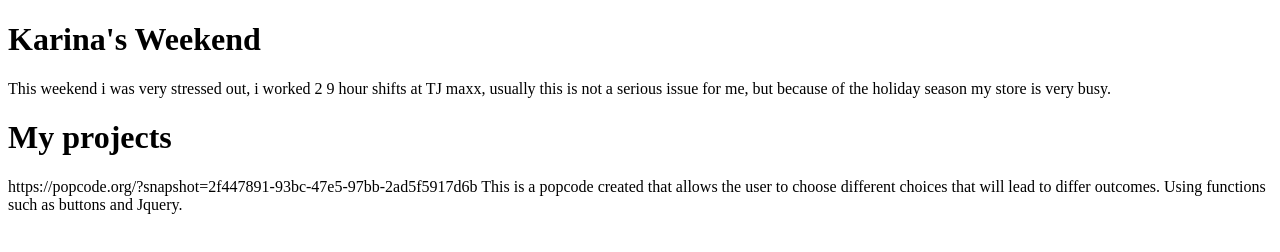
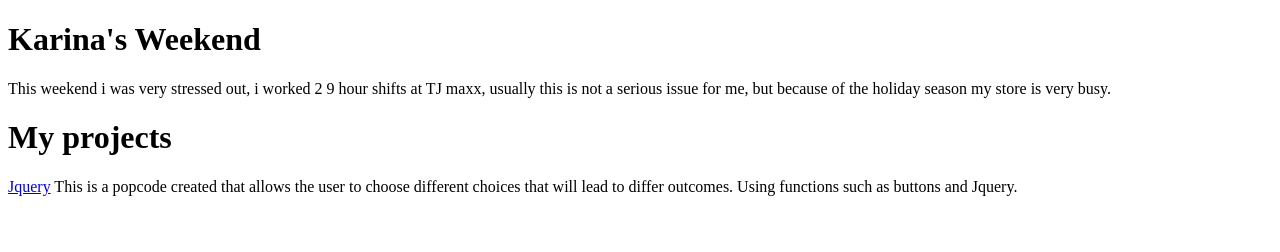
Before and after one commit to KarinaN0518/karinaportfolio.github.io, a plain HTML site: page index.html in a window 1280 px wide. Drawn offline with Linux system fonts and the light colour scheme.

Commit message:
Update index.html

```diff
--- a/index.html
+++ b/index.html
@@ -8,7 +8,7 @@
       <h1> Karina's Weekend </h1>
       This weekend i was very stressed out, i worked 2 9 hour shifts at TJ maxx, usually this is not a serious issue for me, but because of the holiday season my store is very busy.
         <h1>My projects </h1>
-    https://popcode.org/?snapshot=2f447891-93bc-47e5-97bb-2ad5f5917d6b
+    <a href="https://popcode.org/?snapshot=2f447891-93bc-47e5-97bb-2ad5f5917d6b" target="_blank">Jquery</a>
     This is a popcode created that allows the user to choose different choices that will lead to differ outcomes. Using functions such as buttons and Jquery.
     </body>
 
```
